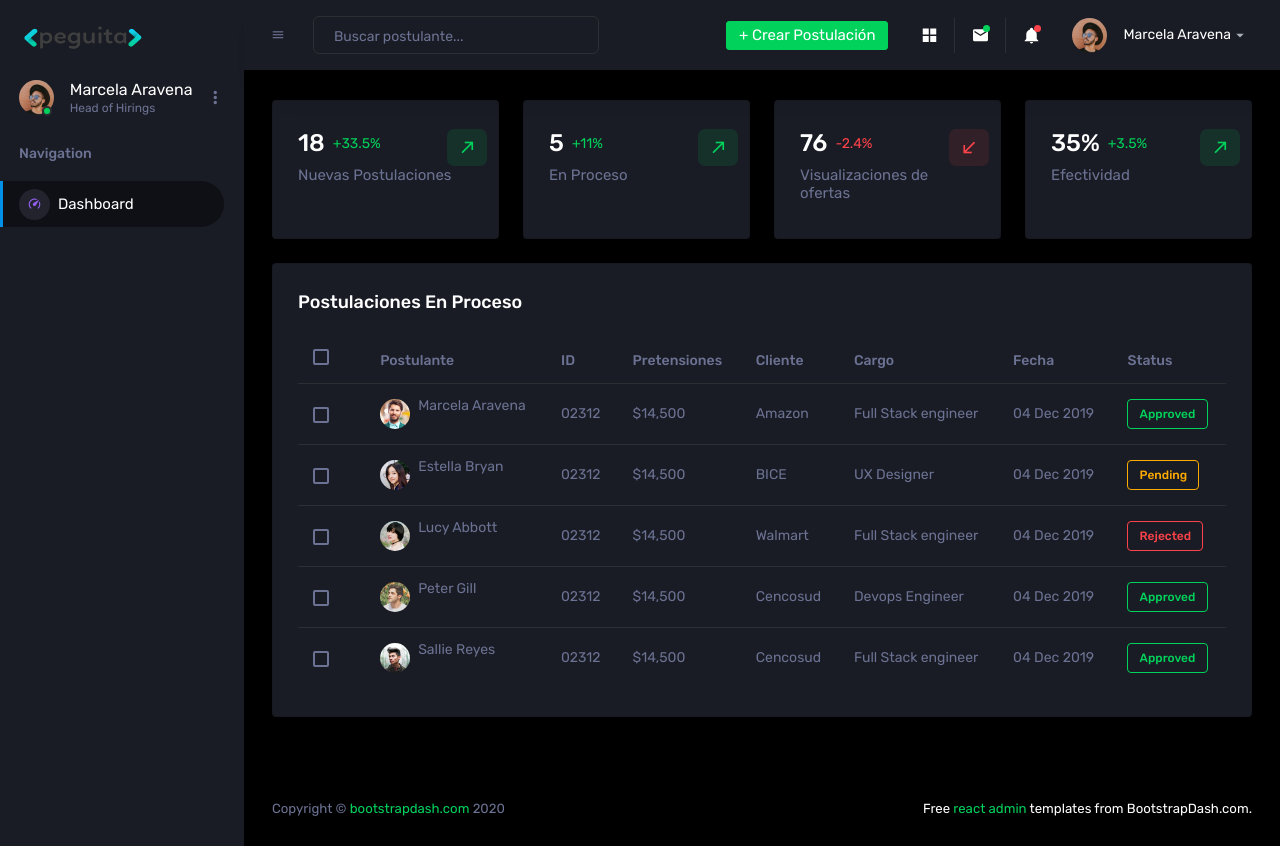
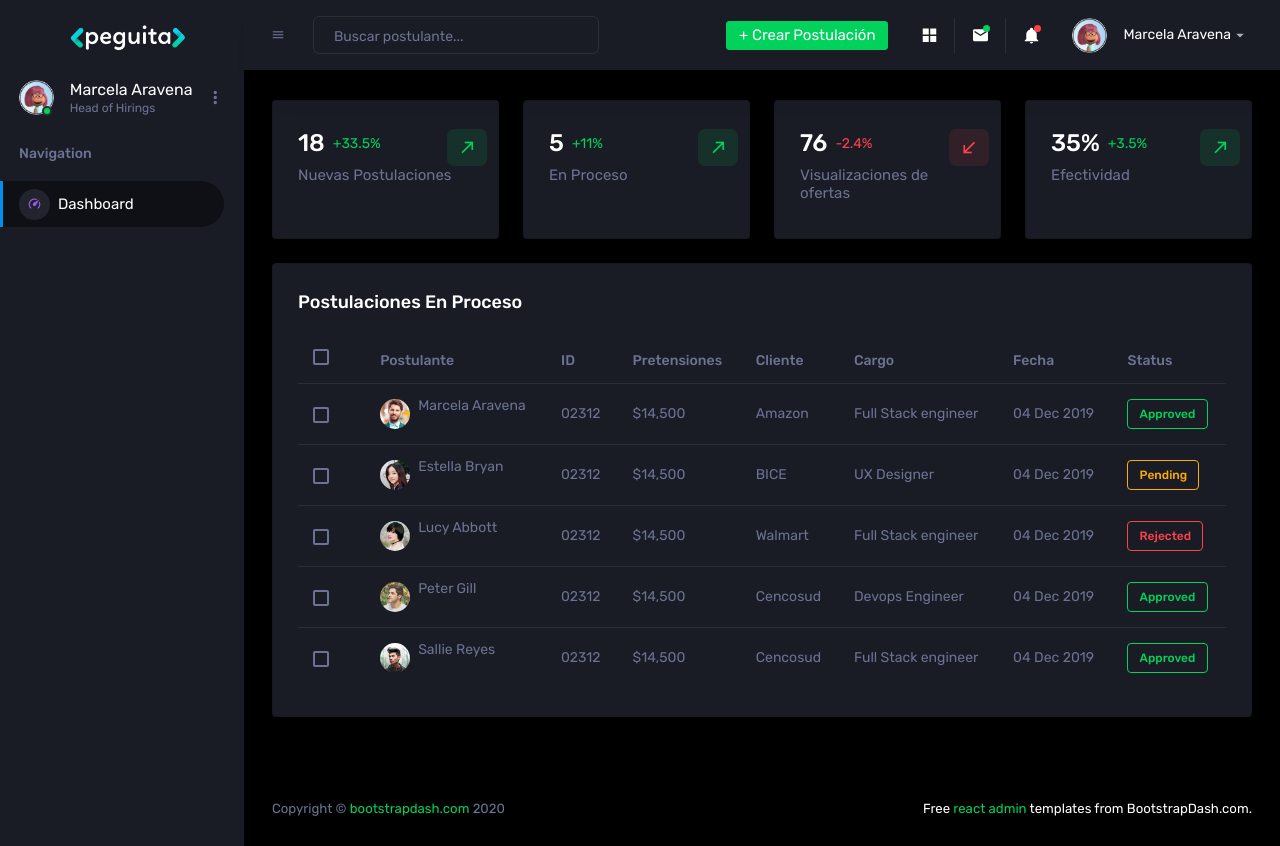
Before and after one commit to israelpeanut/admin-front-psycho-killer, a React app: page /dashboard in a window 1280 px wide. Built offline with nearby package versions, Linux system fonts and the light colour scheme.

Commit message:
customization

```diff
--- a/src/app/shared/Navbar.js
+++ b/src/app/shared/Navbar.js
@@ -14,7 +14,7 @@ class Navbar extends Component {
     return (
       <nav className="navbar p-0 fixed-top d-flex flex-row">
         <div className="navbar-brand-wrapper d-flex d-lg-none align-items-center justify-content-center">
-          <Link className="navbar-brand brand-logo-mini" to="/"><img src={require('../../assets/images/logo-mini.svg')} alt="logo" /></Link>
+          <Link className="navbar-brand brand-logo-mini" to="/"><img src={require('../../assets/images/logo_shico.png')} alt="logo" /></Link>
         </div>
         <div className="navbar-menu-wrapper flex-grow d-flex align-items-stretch">
           <button className="navbar-toggler align-self-center" type="button" onClick={ () => document.body.classList.toggle('sidebar-icon-only') }>
@@ -88,7 +88,7 @@ class Navbar extends Component {
                   <Dropdown.Item href="!#" onClick={evt =>evt.preventDefault()} className="preview-item">
                     <div className="preview-thumbnail">
                       <div className="preview-icon bg-dark rounded-circle">
-                        <img src={require('../../assets/images/faces/face4.jpg')} alt="profile" className="rounded-circle profile-pic" />
+                        <img src={require('../../assets/images/marce.png')} alt="profile" className="rounded-circle profile-pic" />
                       </div>
                     </div>
                     <div className="preview-item-content">
@@ -180,7 +180,7 @@ class Navbar extends Component {
             <Dropdown alignRight as="li" className="nav-item">
               <Dropdown.Toggle as="a" className="nav-link cursor-pointer no-caret">
                 <div className="navbar-profile">
-                  <img className="img-xs rounded-circle" src={require('../../assets/images/faces/face15.jpg')} alt="profile" />
+                  <img className="img-xs rounded-circle" src={require('../../assets/images/marce.png')} alt="profile" />
                   <p className="mb-0 d-none d-sm-block navbar-profile-name"><Trans>Marcela Aravena</Trans></p>
                   <i className="mdi mdi-menu-down d-none d-sm-block"></i>
                 </div>
--- a/src/app/shared/Sidebar.js
+++ b/src/app/shared/Sidebar.js
@@ -55,15 +55,15 @@ class Sidebar extends Component {
     return (
       <nav className="sidebar sidebar-offcanvas" id="sidebar">
         <div className="sidebar-brand-wrapper d-none d-lg-flex align-items-center justify-content-center fixed-top">
-          <a className="sidebar-brand brand-logo" href="index.html"><img src={require('../../assets/images/admin_logo.png')} alt="logo" /></a>
-          <a className="sidebar-brand brand-logo-mini" href="index.html"><img src={require('../../assets/images/logo-mini.svg')} alt="logo" /></a>
+          <a className="sidebar-brand brand-logo" href="index.html"><img src={require('../../assets/images/peguita.png')} alt="logo" /></a>
+          <a className="sidebar-brand brand-logo-mini" href="index.html"><img src={require('../../assets/images/logo_shico.png')} alt="logo" /></a>
         </div>
         <ul className="nav">
           <li className="nav-item profile">
             <div className="profile-desc">
               <div className="profile-pic">
                 <div className="count-indicator">
-                  <img className="img-xs rounded-circle " src={require('../../assets/images/faces/face15.jpg')} alt="profile" />
+                  <img className="img-xs rounded-circle " src={require('../../assets/images/marce.png')} alt="profile" />
                   <span className="count bg-success"></span>
                 </div>
                 <div className="profile-name">
--- a/src/assets/styles/_sidebar.scss
+++ b/src/assets/styles/_sidebar.scss
@@ -38,10 +38,11 @@
       }
 
       img {
-        width: calc(#{$sidebar-width-lg} - 120px );
+        width: calc(#{$sidebar-width-lg} - 30px );
         max-width: 100%;
         height: 28px;
         margin: auto;
+        margin-left: 0px;
         vertical-align: middle;
       }
       &.brand-logo-mini {
```
Also changed, not shown: src/assets/images/logo_shico.png (added), src/assets/images/marce.png (added), src/assets/images/peguita.png (added).
